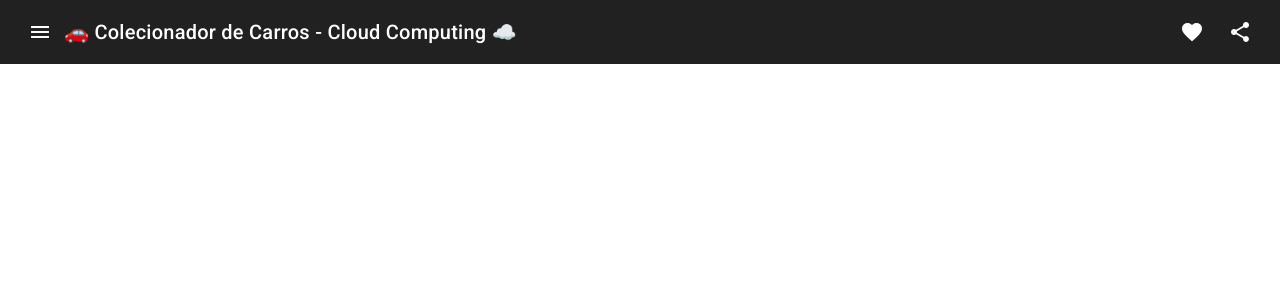
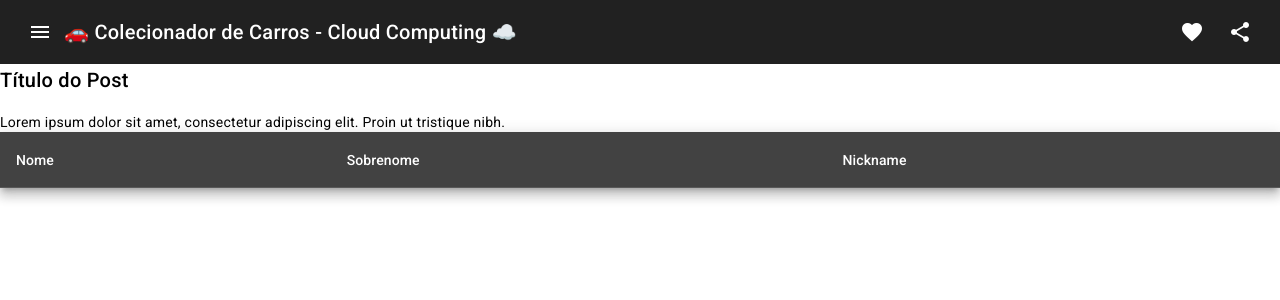
Before and after one commit to IgorMariano25/Colecionador-Carro-Cloud-Computing, an Angular app in the folder frontend/apicarros/: page / in a window 1280 px wide. Shown: the top 300 px of the page. Built offline with nearby package versions, Linux system fonts and the light colour scheme.

Commit message:
Criando a tabela para os colecionadores

```diff
--- a/frontend/apicarros/src/app/app.component.html
+++ b/frontend/apicarros/src/app/app.component.html
@@ -14,25 +14,4 @@
   </mat-toolbar>
 </header>
 
-<!-- <table mat-table> -->
-  <!-- Coluna Nome -->
-  <!-- <ng-container matColumnDef="nome">
-    <th mat-header-cell *matHeaderCellDef> Nome </th>
-    <td mat-cell *matCellDef="let element"> {{element.nome}} </td>
-  </ng-container> -->
-
-  <!-- Coluna Sobrenome -->
-  <!-- <ng-container matColumnDef="sobrenome">
-    <th mat-header-cell *matHeaderCellDef> Sobrenome </th>
-    <td mat-cell *matCellDef="let element"> {{element.sobrenome}} </td>
-  </ng-container> -->
-
-  <!-- Coluna Apelido -->
-  <!-- <ng-container matColumnDef="apelido">
-    <th mat-header-cell *matHeaderCellDef> Apelido </th>
-    <td mat-cell *matCellDef="let element"> {{element.apelido}} </td>
-  </ng-container> -->
-
-  <!-- <tr mat-header-row *matHeaderRowDef="displayedColumns"></tr>
-  <tr mat-row *matRowDef="let row; columns: displayedColumns;"></tr>
-</table> -->
+<tabela-colecionadores></tabela-colecionadores>
--- a/frontend/apicarros/src/app/app.module.ts
+++ b/frontend/apicarros/src/app/app.module.ts
@@ -1,18 +1,20 @@
 import { NgModule } from '@angular/core';
+import { MatButtonModule } from '@angular/material/button';
 import { MatIconModule } from '@angular/material/icon';
 import { MatTableModule } from '@angular/material/table';
 import { MatToolbarModule } from '@angular/material/toolbar';
 import { BrowserModule } from '@angular/platform-browser';
 import { BrowserAnimationsModule } from '@angular/platform-browser/animations';
 import { RouterModule } from '@angular/router';
-import { MatButtonModule } from '@angular/material/button';
 
 import { AppRoutingModule } from './app-routing.module';
 import { AppComponent } from './app.component';
+import { TabelaColecionadoresComponent } from './componentes/tabela-colecionadores/tabela-colecionadores.component';
 
 @NgModule({
   declarations: [
     AppComponent,
+    TabelaColecionadoresComponent,
   ],
   imports: [
     BrowserModule,
--- /dev/null
+++ b/frontend/apicarros/src/app/componentes/tabela-colecionadores/tabela-colecionadores.component.html
@@ -0,0 +1,31 @@
+<div>
+  <h2>Título do Post</h2>
+  <span>Lorem ipsum dolor sit amet, consectetur adipiscing elit. Proin ut tristique nibh.</span>
+  <br>
+</div>
+
+<div class="info-tabela-colecionadores">
+  <table mat-table [dataSource]="colecionadores" class="mat-elevation-z8">
+
+    <!-- Coluna Nome -->
+    <ng-container matColumnDef="Nome">
+      <th mat-header-cell *matHeaderCellDef> Nome</th>
+      <td mat-cell *matCellDef="let colecionador"> {{ colecionador.nome }} </td>
+    </ng-container>
+
+    <!-- Coluna Sobrenome -->
+    <ng-container matColumnDef="Sobrenome">
+      <th mat-header-cell *matHeaderCellDef> Sobrenome </th>
+      <td mat-cell *matCellDef="let colecionador"> {{ colecionador.sobrenome }} </td>
+    </ng-container>
+
+    <!-- Coluna Nickname  -->
+    <ng-container matColumnDef="Nickname">
+      <th mat-header-cell *matHeaderCellDef> Nickname </th>
+      <td mat-cell *matCellDef="let colecionador"> {{ colecionador.nickname }} </td>
+    </ng-container>
+
+    <tr mat-header-row *matHeaderRowDef="displayedColumns"></tr>
+    <tr mat-row *matRowDef="let row; columns: displayedColumns;"></tr>
+  </table>
+</div>
--- /dev/null
+++ b/frontend/apicarros/src/app/componentes/tabela-colecionadores/tabela-colecionadores.component.ts
@@ -0,0 +1,22 @@
+import { Colecionador } from './../../../app/model/colecionador.model';
+import { Component, OnInit } from '@angular/core';
+
+const ELEMENT_DATA: Colecionador[] = [
+  { nome: "Teste", sobrenome: "Teste", nickname: 'Teste' },
+];
+
+@Component({
+  selector: 'tabela-colecionadores',
+  templateUrl: './tabela-colecionadores.component.html',
+  styleUrl: './tabela-colecionadores.component.css'
+})
+
+export class TabelaColecionadoresComponent implements OnInit {
+  displayedColumns: string[] = ['Nome', 'Sobrenome', 'Nickname'];
+  dataSource = ELEMENT_DATA;
+  colecionadores: Colecionador[] = [];
+
+  ngOnInit(): void {
+
+  }
+}
```
Also changed, not shown: frontend/apicarros/src/app/componentes/tabela-colecionadores/tabela-colecionadores.component.css (added), 2 other files (tests, documents, lock files or other folders).
